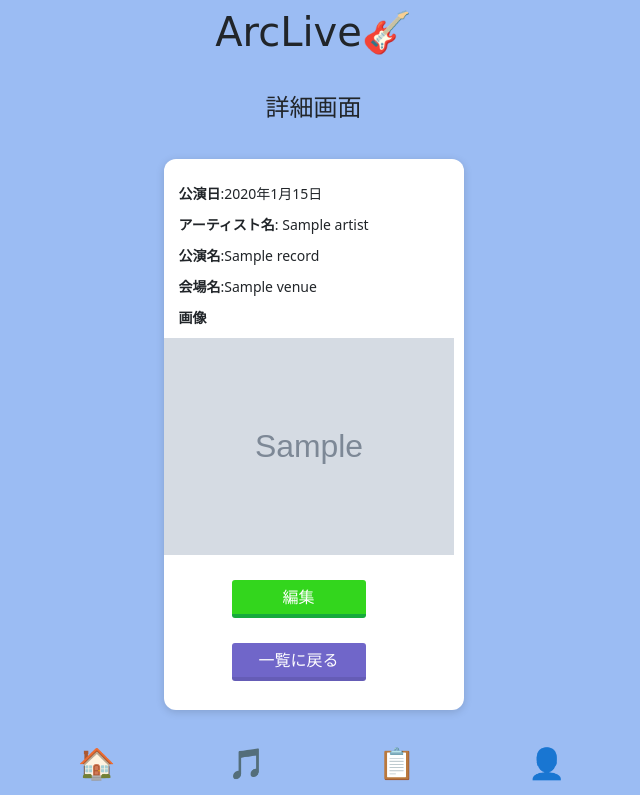
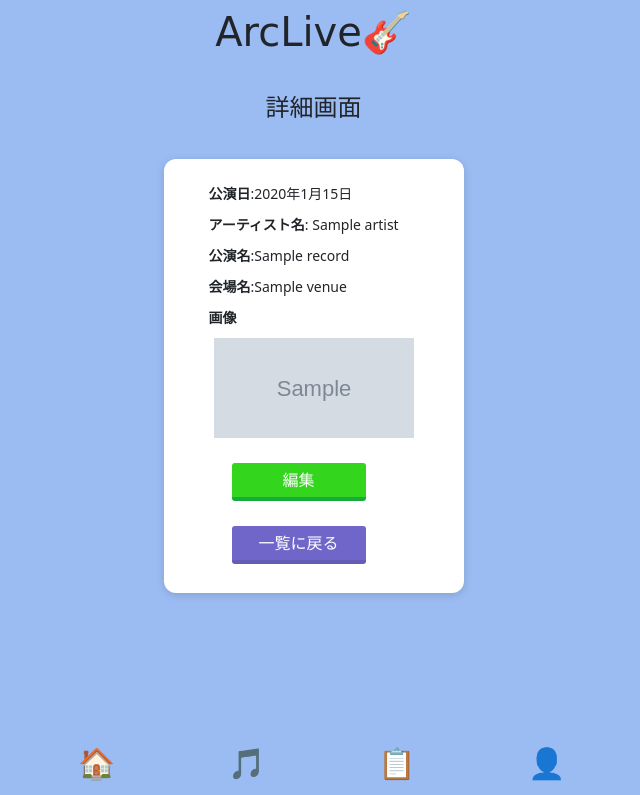
Before and after one commit to chamalexandros/ArcLive, a Django app: page /records/record/00000000-0000-0000-0000-000000000001/ in a window 1280 px wide. Shown: the top 795 px of the page, without its empty margins (319-959 px from the left). Run offline with Django 5.2, Linux system fonts and the light colour scheme; a user stored in the database is signed in; tables that the repository leaves empty hold one stand-in row (values such as "Sample post"); grey boxes marked "Sample" are stand-in pictures; some libraries are stand-ins or nearby versions.

Commit message:
ArcLive/static/css/record_detail.cssで

```diff
--- a/ArcLive/static/css/record_detail.css
+++ b/ArcLive/static/css/record_detail.css
@@ -12,9 +12,16 @@
     font-size: 14px;
 }
 
+strong {
+    margin-left: 30px;
+}
+
 
 img {
-    width: 290px;
+    width: 200px;
+    height: 100px;
+    margin-left: 50px;
+
 }
 
 .edit {
```
